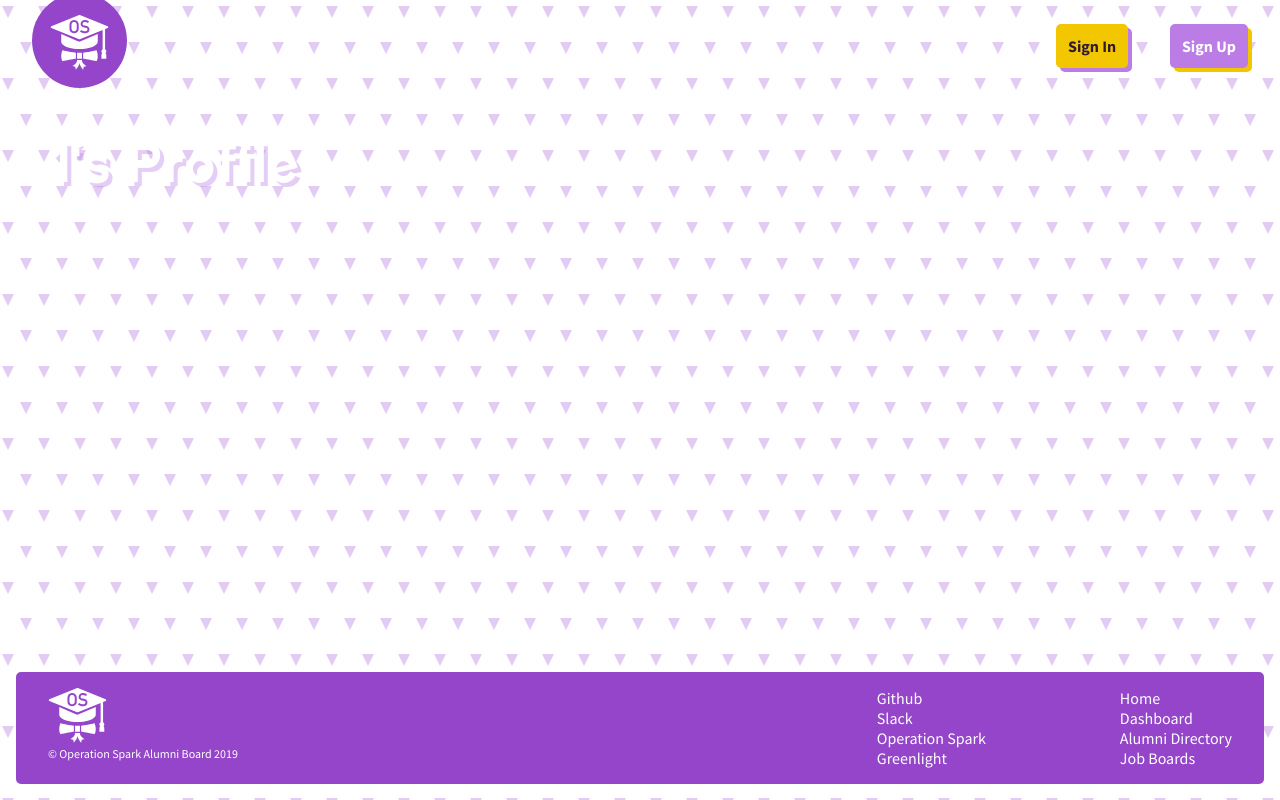
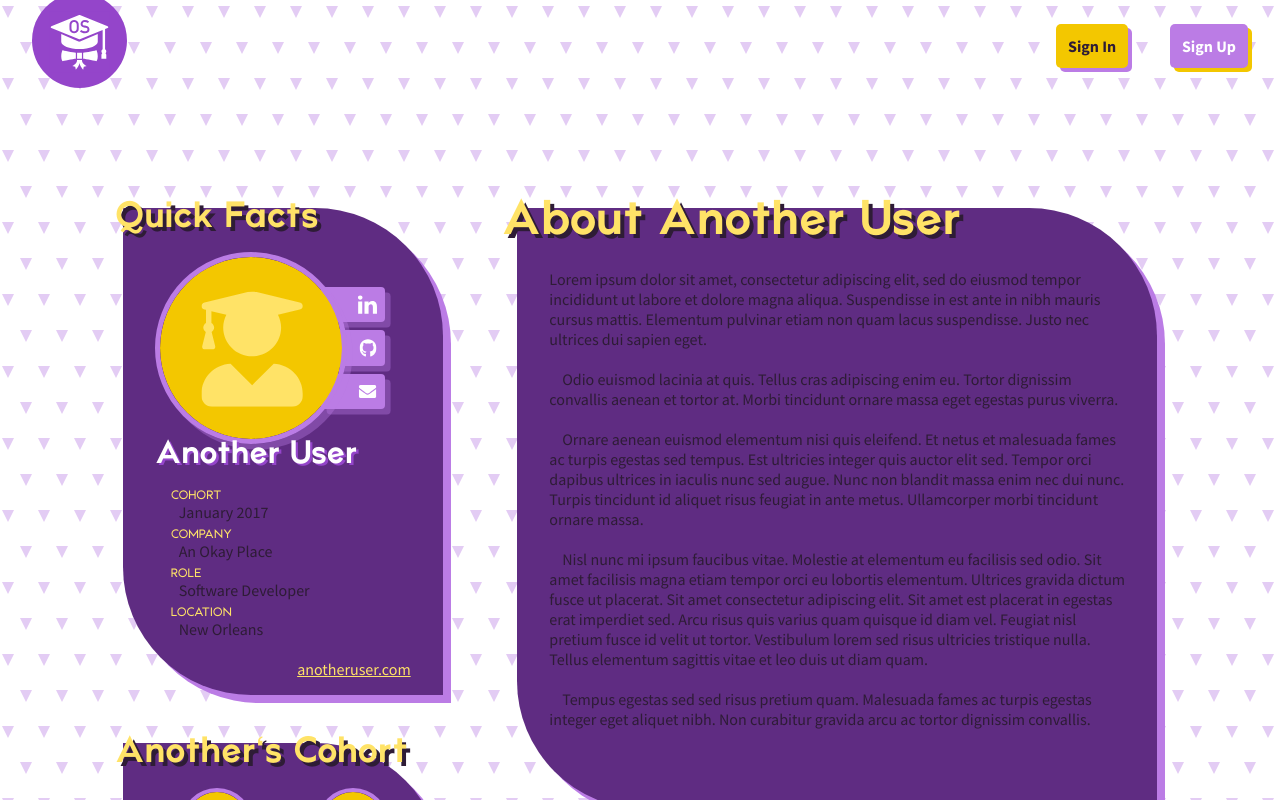
Before and after one commit to OperationSparkAlumni/alumni-network, a React (Create React App) app: page /profile/1 in a window 1280 px wide. Shown: the top 800 px of the page. Built offline with nearby package versions, Linux system fonts and the light colour scheme.

Commit message:
creates basic user profile layout

```diff
--- a/src/Profile/index.jsx
+++ b/src/Profile/index.jsx
@@ -1,11 +1,36 @@
-import React, { useState, useEffect } from 'react';
+import React from 'react';
 import styled from 'styled-components';
 
-import { Heading } from '../common/styles';
-import colors from '../common/colors';
+import PersonContainer from '../components/PersonContainer';
+import PeopleContainer from '../components/PeopleContainer';
+import Container from '../components/Container';
+import { Row, Column } from '../common/styles';
 
-const Profile = ({ userId }) => (
-  <Heading>{userId}'s Profile</Heading>
-);
+import alumniProfiles from '../mockedData/alumniProfiles';
+import alumniData from '../mockedData/alumni';
+
+const StyledP = styled.p`
+  padding-bottom: 2rem;
+`;
+
+const Profile = ({ userId }) => {
+  const alum = alumniProfiles[userId];
+  const { image, name, links, quickFacts, description } = alum;
+  const { first, last, preferred } = name;
+
+  return (
+    <Row justifyContent="space-evenly" padding="5rem 0 0">
+      <Column>
+        <PersonContainer heading="Quick Facts" image={image} name={name} links={links} quickFacts={quickFacts} />
+        <PeopleContainer heading={`${preferred}'s Cohort`} people={alumniData} />
+      </Column>
+      <Column>
+        <Container heading={`About ${first} ${last}`} large>
+          <StyledP>{description}</StyledP>
+        </Container>
+      </Column>
+    </Row>
+  );
+};
 
 export default Profile;
```
